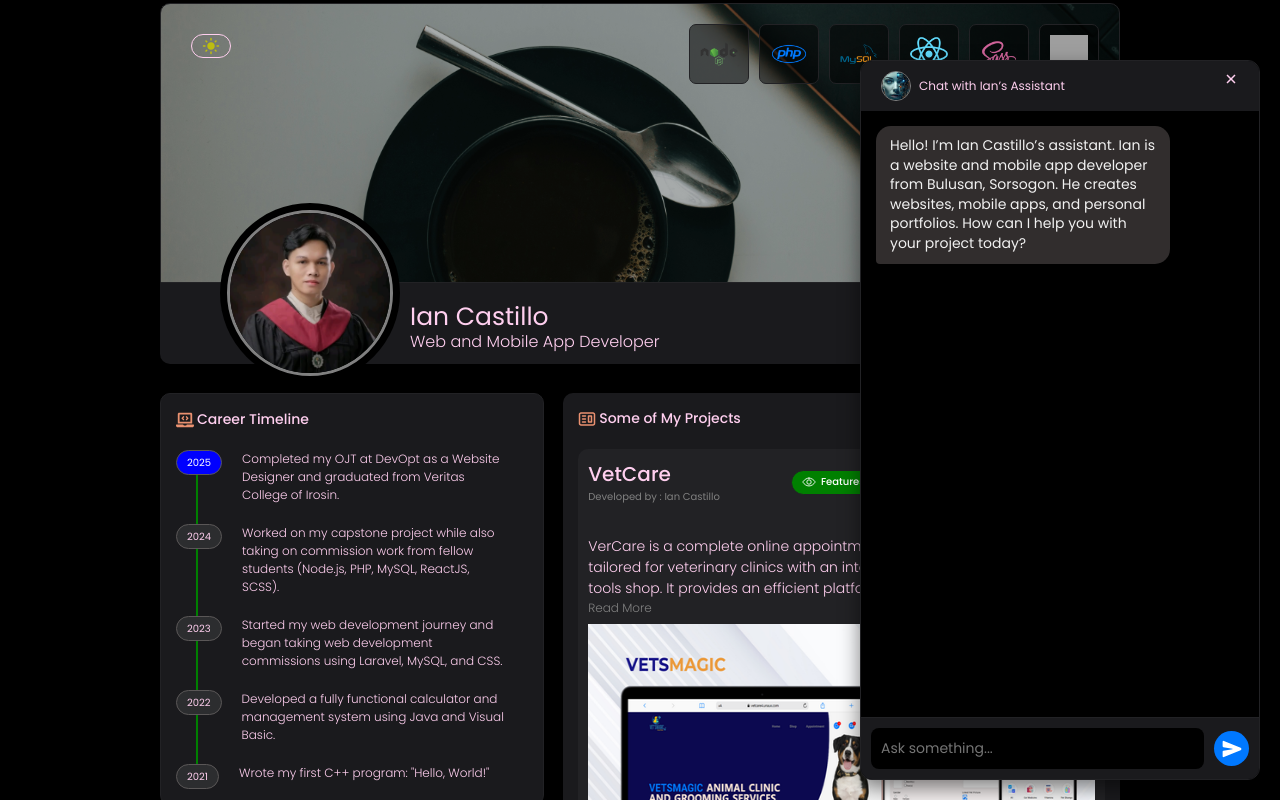
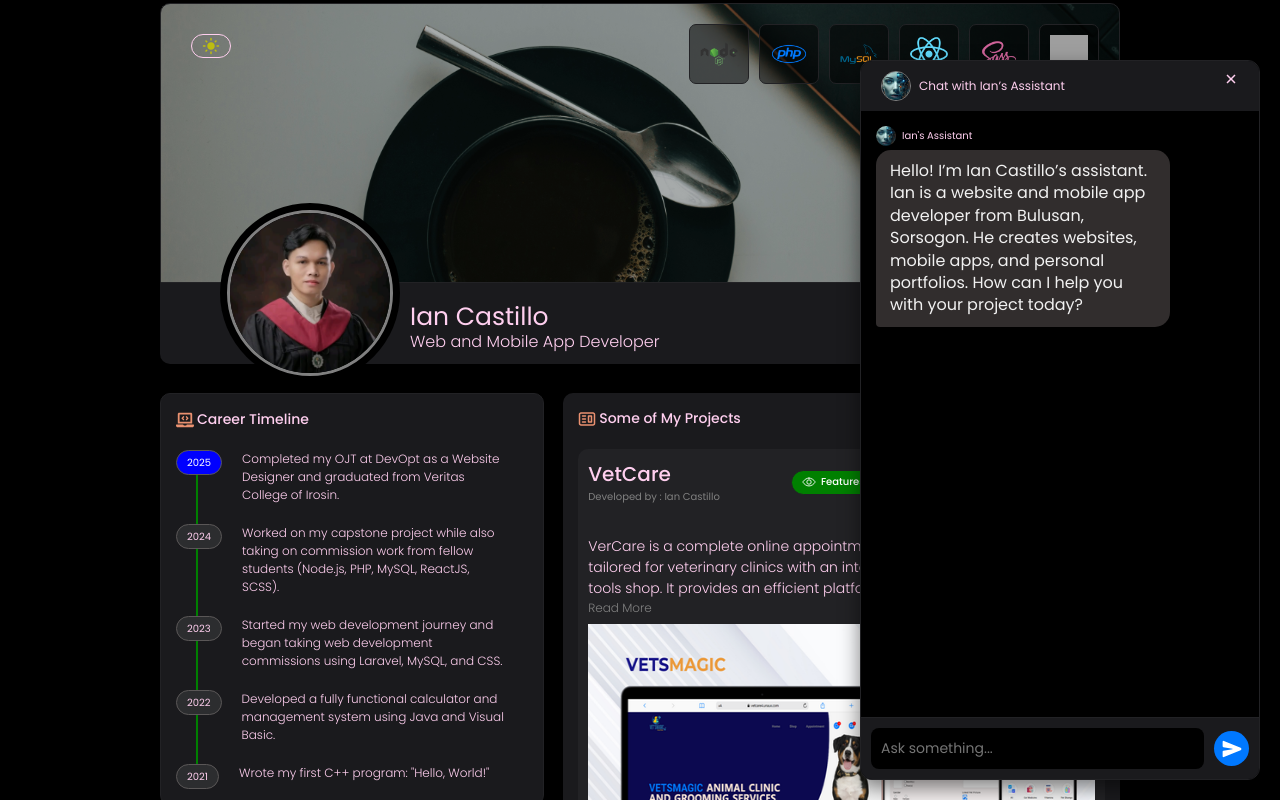
Before and after one commit to IanCastlee/orig_portfolio, a React (Vite) app: page / in a window 1280 px wide. Both pictures are taken after a click on the picture 1240 px from the left and 770 px from the top of the page. Shown: the top 800 px of the page. Built offline with nearby package versions, Linux system fonts and the light colour scheme; no server answers; grey boxes are pictures that could not be loaded; a web font is replaced by a local one.

Commit message:
add typing indecator

```diff
--- a/src/components/chatbot/Chatbot.jsx
+++ b/src/components/chatbot/Chatbot.jsx
@@ -28,6 +28,7 @@ function Chatbot({ close }) {
   ]);
   const [input, setInput] = useState("");
   const messagesEndRef = useRef(null);
+  const [isTyping, setIsTyping] = useState(false);
 
   useEffect(() => {
     messagesEndRef.current?.scrollIntoView({ behavior: "smooth" });
@@ -36,6 +37,9 @@ function Chatbot({ close }) {
   const handleSend = async () => {
     if (!input.trim()) return;
     setMessages((prev) => [...prev, { role: "user", text: input }]);
+    setInput("");
+
+    setIsTyping(true);
 
     try {
       const genAI = getGenAI();
@@ -113,7 +117,7 @@ Rules for replies:
         ]);
       }
     }
-
+    setIsTyping(false);
     setInput("");
   };
 
@@ -129,10 +133,35 @@ Rules for replies:
 
       <div className="chat-messages">
         {messages.map((msg, i) => (
-          <div key={i} className={`chat-message ${msg.role}`}>
-            <p>{msg.text}</p>
+          <div key={i} className={`chat-message-wrapper ${msg.role}`}>
+            {msg.role === "ai" && (
+              <div className="ai-profile">
+                <img className="ai-image" src={ppImage} alt="ai" />
+                <span>Ian's Assistant</span>
+              </div>
+            )}
+            <div className={`chat-message ${msg.role}`}>
+              <p>{msg.text}</p>
+            </div>
           </div>
         ))}
+
+        {isTyping && (
+          <div className="chat-message-wrapper ai">
+            <div className="ai-profile">
+              <img className="ai-image" src={ppImage} alt="ai" />
+              <span>Ian's Assistant</span>
+            </div>
+            <div className="chat-message ai typing">
+              <div className="dot-typing">
+                <span></span>
+                <span></span>
+                <span></span>
+              </div>
+            </div>
+          </div>
+        )}
+
         <div ref={messagesEndRef} />
       </div>
 
--- a/src/components/chatbot/Chatbot.scss
+++ b/src/components/chatbot/Chatbot.scss
@@ -53,7 +53,6 @@
     overflow-y: auto;
     display: flex;
     flex-direction: column;
-    gap: 10px;
 
     // Custom scrollbar
     scrollbar-width: thin;
@@ -62,12 +61,45 @@
     &::-webkit-scrollbar {
       width: 6px;
     }
+
     &::-webkit-scrollbar-thumb {
       background: #444;
       border-radius: 4px;
     }
 
-    // Message bubbles
+    // Wrapper for each message
+    .chat-message-wrapper {
+      display: flex;
+      flex-direction: column;
+      margin-bottom: 12px;
+
+      &.ai {
+        align-items: flex-start;
+      }
+
+      &.user {
+        align-items: flex-end;
+      }
+
+      .ai-profile {
+        display: flex;
+        align-items: center;
+        gap: 6px;
+        margin-bottom: 4px;
+
+        .ai-image {
+          height: 20px;
+          width: 20px;
+          border-radius: 50%;
+          object-fit: cover;
+        }
+
+        span {
+          font-size: 10px;
+          color: var(--secondary-text-color);
+        }
+      }
+
       .chat-message {
         max-width: 80%;
         padding: 10px 14px;
@@ -81,8 +113,8 @@
           background: #0078ff;
           color: #fff;
           border-bottom-right-radius: 4px;
+          margin-top: 10px;
         }
-
         &.ai {
           align-self: flex-start;
           background: var(--chat-card);
@@ -90,8 +122,55 @@
           border-bottom-left-radius: 4px;
         }
 
-      p {
-        font-size: 0.875rem;
+        &.typing {
+          height: 30px;
+          width: 50px;
+          display: flex;
+          justify-content: center;
+          align-items: center;
+          background: var(--chat-card);
+          border-radius: 15px 15px 15px 0;
+          padding: 0;
+          margin-bottom: 10px;
+
+          .dot-typing {
+            display: flex;
+            justify-content: center;
+            align-items: center;
+            gap: 4px;
+
+            span {
+              width: 0.375rem;
+              height: 0.375rem;
+              background-color: #ccc;
+              border-radius: 50%;
+              animation: wave 1.2s infinite ease-in-out;
+            }
+
+            span:nth-child(1) {
+              animation-delay: 0s;
+            }
+            span:nth-child(2) {
+              animation-delay: 0.2s;
+            }
+            span:nth-child(3) {
+              animation-delay: 0.4s;
+            }
+          }
+        }
+
+        @keyframes wave {
+          0%,
+          60%,
+          100% {
+            transform: translateY(0);
+            opacity: 0.3;
+          }
+          30% {
+            transform: translateY(-6px);
+            opacity: 1;
+          }
+        }
       }
     }
   }
@@ -188,7 +267,6 @@
       overflow-y: auto;
       display: flex;
       flex-direction: column;
-      gap: 10px;
 
       // Custom scrollbar
       scrollbar-width: thin;
```
Lines whose indentation alone changed are shown as unchanged.
